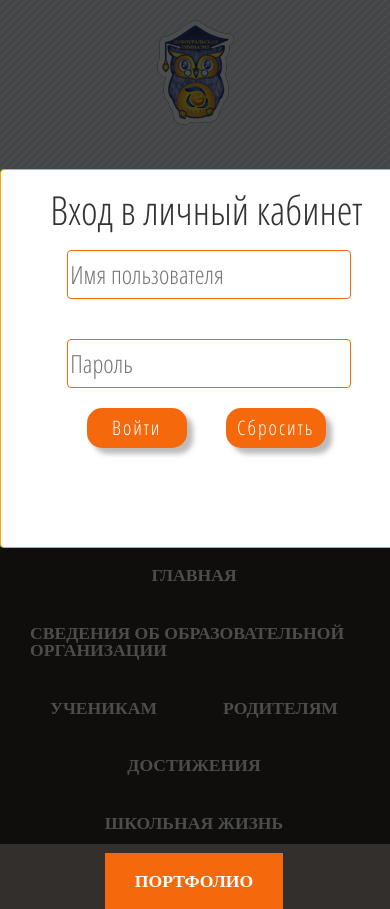
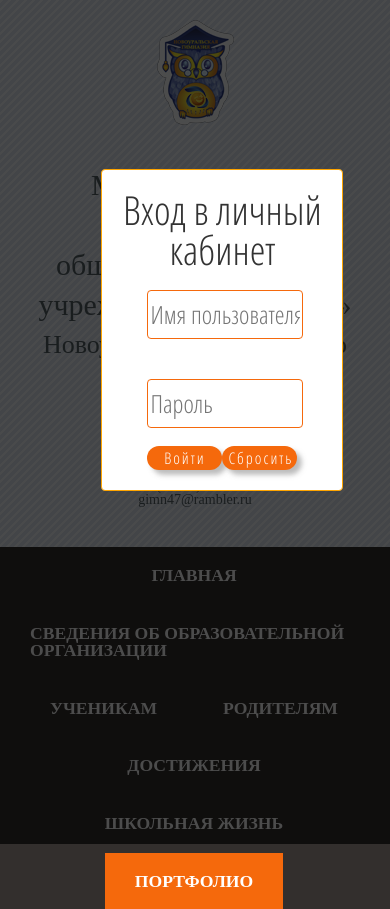
Before and after one commit to drinaa/diploma_host, a Django app: page / in a window 390 px wide. Shown: the top 909 px of the page. Run offline with Django 3.2, Linux system fonts and the light colour scheme; lists and menus that the app fills with data are empty.

Commit message:
update adaptive

```diff
--- a/static/css/adapt.css
+++ b/static/css/adapt.css
@@ -536,6 +536,13 @@ h4 {
 		width: 95%;
 	}
 
+	.reg_button{
+		align-items: center;
+		height: 100px;
+		flex-direction: column;
+		justify-content: space-between;
+	}
+
 }
 #vk_groups,
 #vk_groups iframe {
--- a/static/css/login.css
+++ b/static/css/login.css
@@ -75,7 +75,7 @@ table {
 	padding: 20px;
 	width: 46%;
     min-width: 200px;
-    height: 40%;
+    height: auto;
 	background: #fff;
 	border: 1px solid orange;
 	border-radius: 4px;
@@ -103,24 +103,26 @@ table {
 	margin: 20px 0;
 }
 .reg_button{
+	box-shadow: 0.3em 0.3em 5px rgba(122,122,122,0.5);
 	background-color: #F5690C;
-	box-shadow: 0.3em 0.3em 5px rgba(122,122,122,0.5);
     border-radius: 15px;
-	width: 100px;
-	height: 2em;
-	min-width: 70px;
+    width: 40%;
+    height: auto;
+    min-width: 75px;
     outline: none;
     border: none;
     font-family: "Open Sans Condensed";
     color: white;
-	font-size: 20px;
+    font-size: 100%;
     letter-spacing: 2px;
 }
 #reg_buttons{
+	align-content: center;
     display: flex;
     justify-content: space-around;
-	flex-direction: row;
-
+    margin-top: -1%;
+    align-items: center;
+    flex-wrap: wrap;
 }
 
 .input_reg{
@@ -136,13 +138,3 @@ table {
 .error_message {
 	color: red;
 }
-
-@media (min-height: 600px) and (max-width: 500px) {
-	.modal_reg{
-		width: 95%;
-		margin: 0;
-		flex-direction: column;
-		justify-content: space-between;
-	}
-
-}
```
Lines whose indentation alone changed are shown as unchanged.
